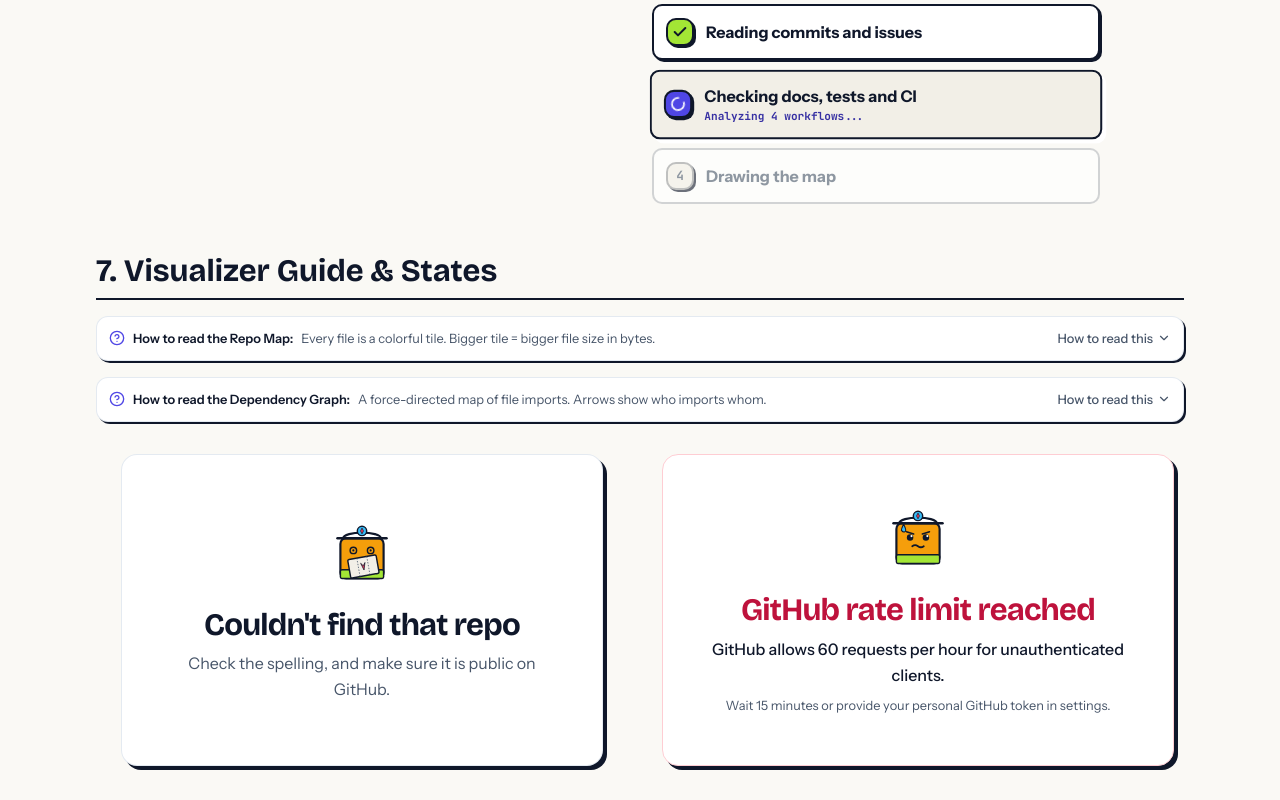
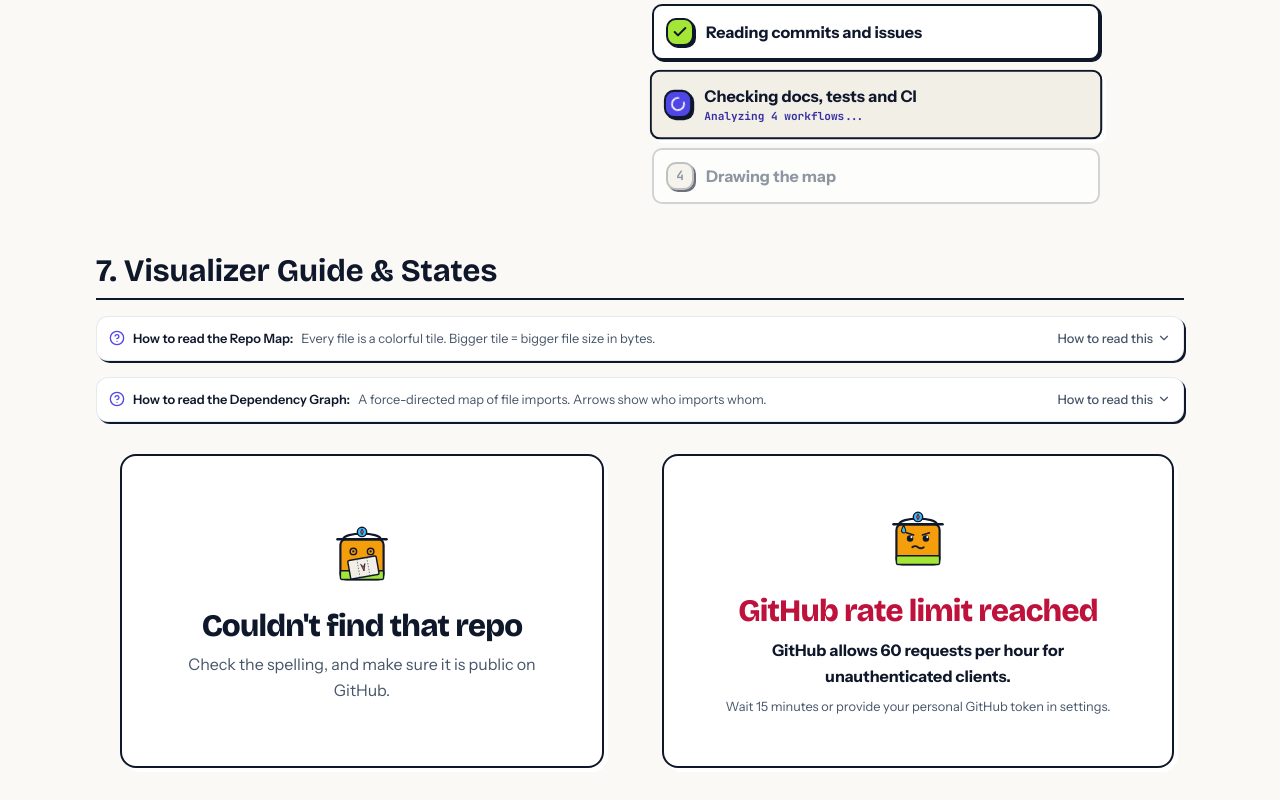
Before and after one commit to Hemacharankodhanda/repometric, a Next.js app in the folder apps/web/: page /kit in a window 1280 px wide. Shown: the part 1926-2726 px from the top of the page. Built offline with nearby package versions, Linux system fonts and the light colour scheme.

Commit message:
fix(web): style EmptyState and ErrorState with ink borders and hard offset shadow

```diff
--- a/apps/web/src/components/EmptyState.tsx
+++ b/apps/web/src/components/EmptyState.tsx
@@ -25,11 +25,11 @@
 }: EmptyStateProps) {
   return (
     <div
-      className={`rounded-2xl border border-slate-200/90 dark:border-slate-800/90 bg-card p-8 sm:p-12 text-center shadow-md flex flex-col items-center justify-center space-y-4 max-w-lg mx-auto ${className}`}
+      className={`rounded-card border-2 border-ink bg-card p-8 sm:p-12 text-center shadow-card flex flex-col items-center justify-center space-y-4 max-w-lg mx-auto ${className}`}
     >
       <Tilly mood={mood} size={72} />
       <div className="space-y-1.5">
-        <h3 className="font-display font-bold text-lg sm:text-xl text-ink tracking-tight">
+        <h3 className="font-display font-extrabold text-lg sm:text-xl text-ink tracking-tight">
           {title}
         </h3>
         <p className="text-sm text-ink-muted leading-relaxed max-w-sm">{description}</p>
@@ -75,15 +75,15 @@
 }: ErrorStateProps) {
   return (
     <div
-      className={`rounded-2xl border border-rose-200 dark:border-rose-900/60 bg-card p-8 sm:p-12 text-center shadow-md flex flex-col items-center justify-center space-y-4 max-w-lg mx-auto ${className}`}
+      className={`rounded-card border-2 border-ink bg-card p-8 sm:p-12 text-center shadow-card flex flex-col items-center justify-center space-y-4 max-w-lg mx-auto ${className}`}
       role="alert"
     >
       <Tilly mood={mood} size={72} />
       <div className="space-y-2">
-        <h3 className="font-display font-bold text-lg sm:text-xl text-coral-text tracking-tight">
+        <h3 className="font-display font-extrabold text-lg sm:text-xl text-coral-text tracking-tight">
           {title}
         </h3>
-        <p className="text-sm font-medium text-ink leading-relaxed">{message}</p>
+        <p className="text-sm font-bold text-ink leading-relaxed">{message}</p>
         {solution && <p className="text-xs text-ink-muted leading-relaxed">{solution}</p>}
       </div>
 
```
